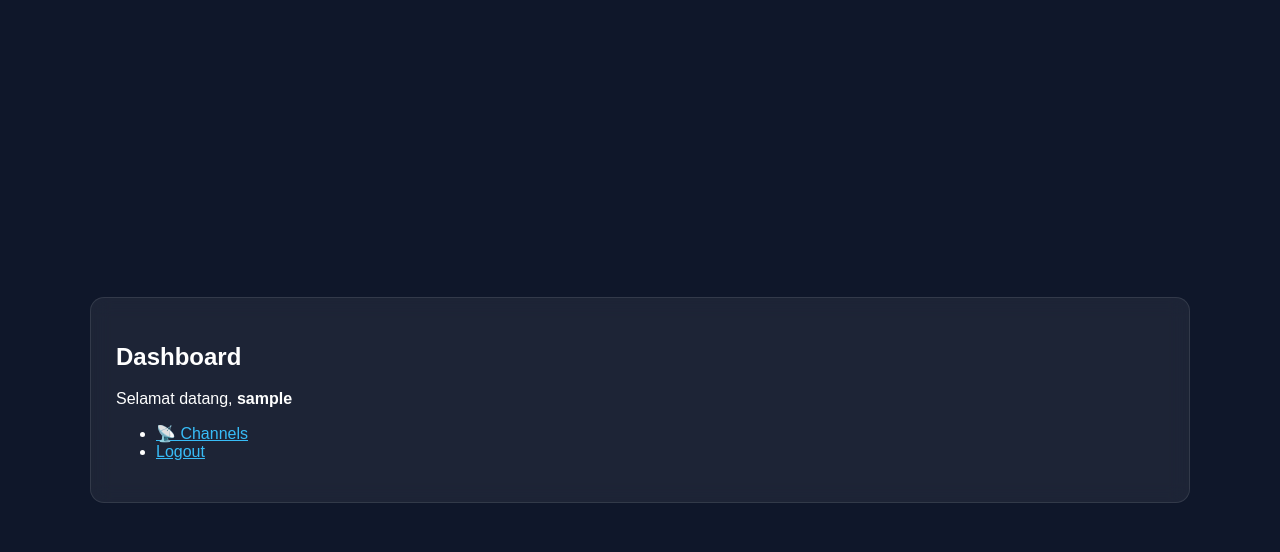
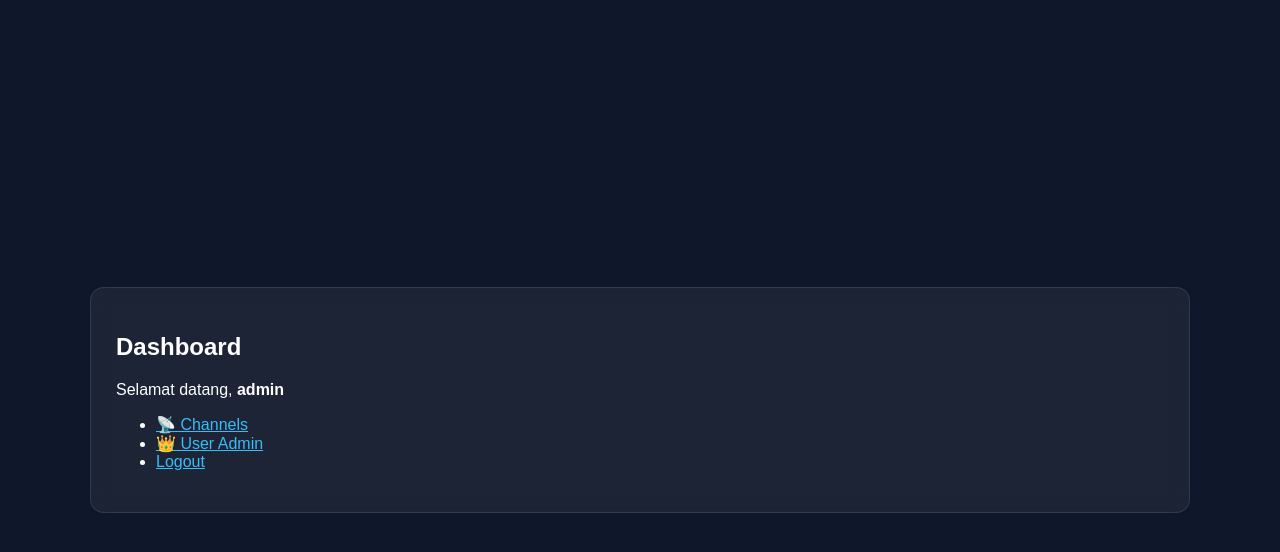
Before and after one commit to agussiahaan/Autopost, a Flask app: page /dashboard in a window 1280 px wide. Shown: the top 552 px of the page. Run offline with Flask 3, Linux system fonts and the light colour scheme; the visitor is signed in with stand-in values (Sample User, id 1).

Commit message:
Add files via upload

```diff
--- a/app.py
+++ b/app.py
@@ -6,20 +6,18 @@
 DB_NAME = "database.db"
 
 def init_db():
-    if not os.path.exists(DB_NAME):
-        conn = sqlite3.connect(DB_NAME)
-        c = conn.cursor()
-        c.execute("""CREATE TABLE IF NOT EXISTS users (
-            id INTEGER PRIMARY KEY AUTOINCREMENT,
-            username TEXT UNIQUE,
-            password TEXT
-        )""")
-        try:
-            c.execute("INSERT INTO users (username, password) VALUES (?,?)", ("admin", "steve123"))
-        except:
-            pass
-        conn.commit()
-        conn.close()
+    new = not os.path.exists(DB_NAME)
+    conn = sqlite3.connect(DB_NAME)
+    c = conn.cursor()
+    c.execute("""CREATE TABLE IF NOT EXISTS users (
+        id INTEGER PRIMARY KEY AUTOINCREMENT,
+        username TEXT UNIQUE,
+        password TEXT
+    )""")
+    if new:
+        c.execute("INSERT INTO users (username, password) VALUES (?,?)", ("admin","steve123"))
+    conn.commit()
+    conn.close()
 
 init_db()
 
@@ -28,12 +26,12 @@
     if request.method=="POST":
         u=request.form["username"]; p=request.form["password"]
         conn=sqlite3.connect(DB_NAME); c=conn.cursor()
-        c.execute("SELECT * FROM users WHERE username=? AND password=?",(u,p))
+        c.execute("SELECT * FROM users WHERE username=? AND password=?", (u,p))
         user=c.fetchone(); conn.close()
         if user:
             session["user"]=u
             return redirect("/dashboard")
-        return render_template("login.html",error="Salah!")
+        return render_template("login.html", error="Username atau password salah!")
     return render_template("login.html")
 
 @app.route("/dashboard")
@@ -46,10 +44,40 @@
     if "user" not in session: return redirect("/")
     return render_template("channels.html")
 
+@app.route("/admin")
+def admin_page():
+    if "user" not in session or session["user"]!="admin":
+        return redirect("/")
+    conn=sqlite3.connect(DB_NAME); c=conn.cursor()
+    c.execute("SELECT id, username FROM users")
+    users=c.fetchall()
+    conn.close()
+    return render_template("admin.html", users=users)
+
+@app.route("/add_user", methods=["POST"])
+def add_user():
+    if "user" not in session or session["user"]!="admin": return redirect("/")
+    u=request.form["username"]; p=request.form["password"]
+    conn=sqlite3.connect(DB_NAME); c=conn.cursor()
+    try:
+        c.execute("INSERT INTO users (username, password) VALUES (?,?)",(u,p))
+        conn.commit()
+    except: pass
+    conn.close()
+    return redirect("/admin")
+
+@app.route("/delete_user/<int:user_id>")
+def delete_user(user_id):
+    if "user" not in session or session["user"]!="admin": return redirect("/")
+    conn=sqlite3.connect(DB_NAME); c=conn.cursor()
+    c.execute("DELETE FROM users WHERE id=?",(user_id,))
+    conn.commit(); conn.close()
+    return redirect("/admin")
+
 @app.route("/logout")
 def logout():
     session.clear()
     return redirect("/")
 
 if __name__=="__main__":
-    app.run(host="0.0.0.0",port=8080)
+    app.run(host="0.0.0.0", port=8080)
--- a/static/style.css
+++ b/static/style.css
@@ -12,3 +12,5 @@
 .youtube{background-image:url("https://cdn-icons-png.flaticon.com/128/1384/1384060.png");background-color:#ff0000;}
 .tiktok{background-image:url("https://cdn-icons-png.flaticon.com/512/3046/3046121.png");background-color:black;}
 a{color:#38bdf8;}
+table{width:100%;margin-top:20px;border-collapse:collapse;}
+td,th{padding:10px;border-bottom:1px solid rgba(255,255,255,0.2);}
--- a/templates/dashboard.html
+++ b/templates/dashboard.html
@@ -1,9 +1 @@
-{% extends "base.html" %}
-{% block content %}
-<h2>Dashboard</h2>
-<p>Selamat datang, <b>{{user}}</b></p>
-<ul>
-<li><a href="/channels">📡 Channels</a></li>
-<li><a href="/logout">Logout</a></li>
-</ul>
-{% endblock %}
+{% extends "base.html" %}{% block content %}<h2>Dashboard</h2><p>Selamat datang, <b>{{user}}</b></p><ul><li><a href="/channels">📡 Channels</a></li>{% if user=='admin' %}<li><a href="/admin">👑 User Admin</a></li>{% endif %}<li><a href="/logout">Logout</a></li></ul>{% endblock %}
```
Also changed, not shown: templates/admin.html (+1 -30 lines), templates/base.html (+1 -10 lines), templates/channels.html (+1 -17 lines), templates/login.html (+1 -10 lines).
